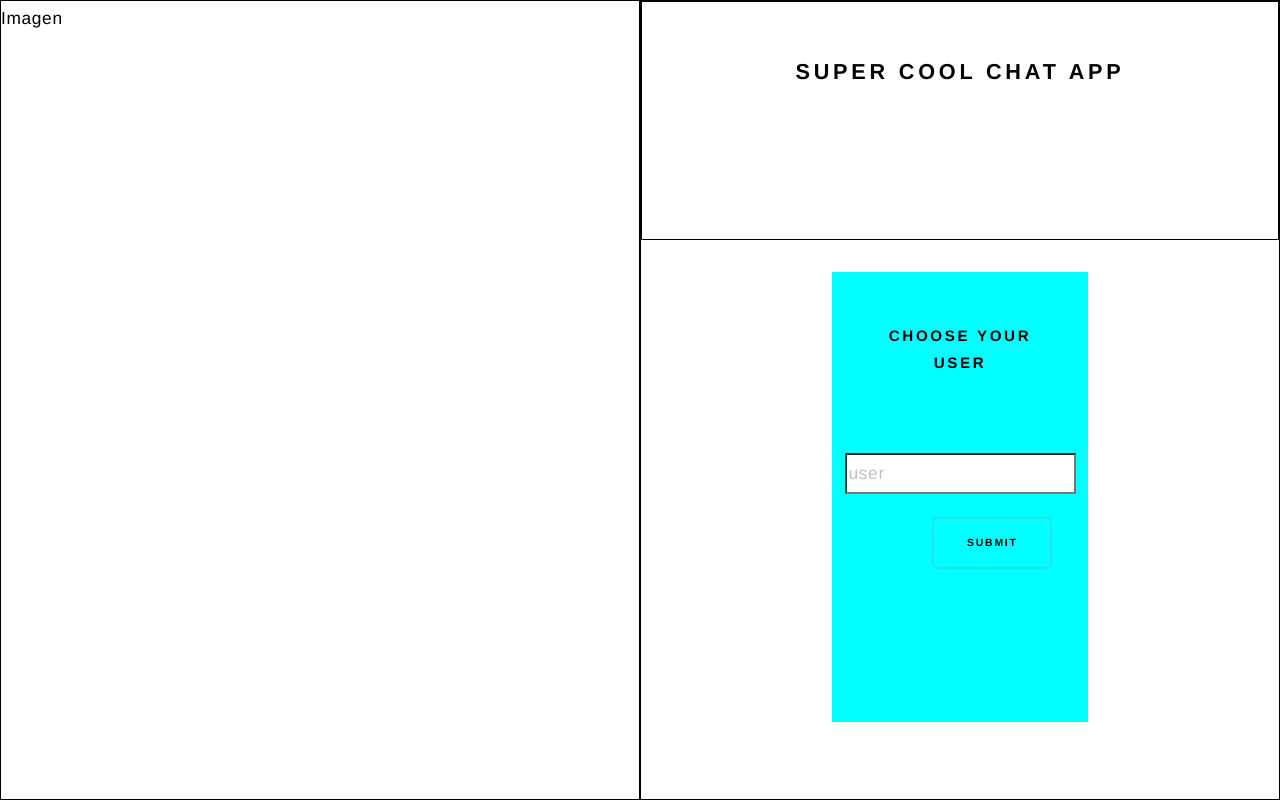
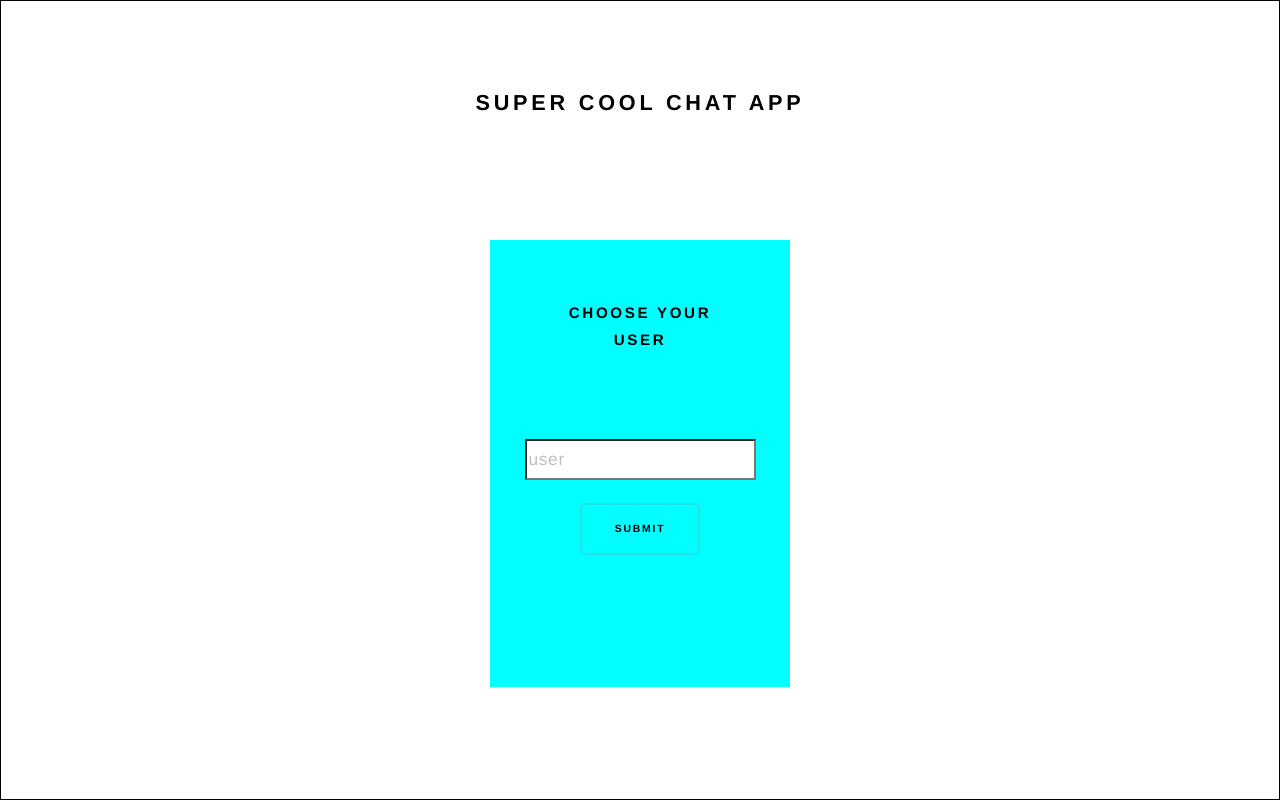
Before and after one commit to spassos98/chat-app, a website: page client/index.html in a window 1280 px wide. Drawn offline with Linux system fonts and the light colour scheme.

Commit message:
Fix login page

```diff
--- a/client/index.html
+++ b/client/index.html
@@ -9,26 +9,22 @@
 <body>
 
   <div style="display: flex; height: 100vh;">
-    <div style="width: 50%; border: 1px solid;">
-      Imagen
-    </div>
-    <div style="width: 50%; border: 1px solid;">
-      <!-- <div style="border: 1px solid black; height: 30%;" class="app-title-container"> -->
-      <div style="border: 1px solid black; height: 30%; padding-top: 8%;">
-        <div style="text-align: center;">
+    <div style="width: 100%; border: 1px solid;">
+      <div style="height: 30%; display: flex;">
+        <div style="text-align: center; margin: auto;">
           <h2>Super cool chat app</h2>
         </div>
       </div>
-      <div style="height: 70%; padding: 5% 30% 12% 30%;">
-        <div style="background-color: cyan; height: 100%;">
+      <div style="height: 70%;">
+        <div style="background-color: cyan; height: 80%; min-width: 300px; width: 20%; margin: auto;">
           <div class="select-user-text" style="padding: 20%;">
             <h3>Choose your user</h3>
           </div>
           <div class="form-container">
             <form action="chat-rooms" id="user-form">
               <input id="name" name="name" value="" placeholder="user" style="margin: auto;">
-              <div class="submit-container" style="padding: 10%; margin: auto;">
-                <input type="submit" value="Submit">
+              <div class="submit-container" style="padding: 10%;">
+                <input type="submit" value="Submit" style="margin: auto;">
               </div>
             </form>
           </div>
```
